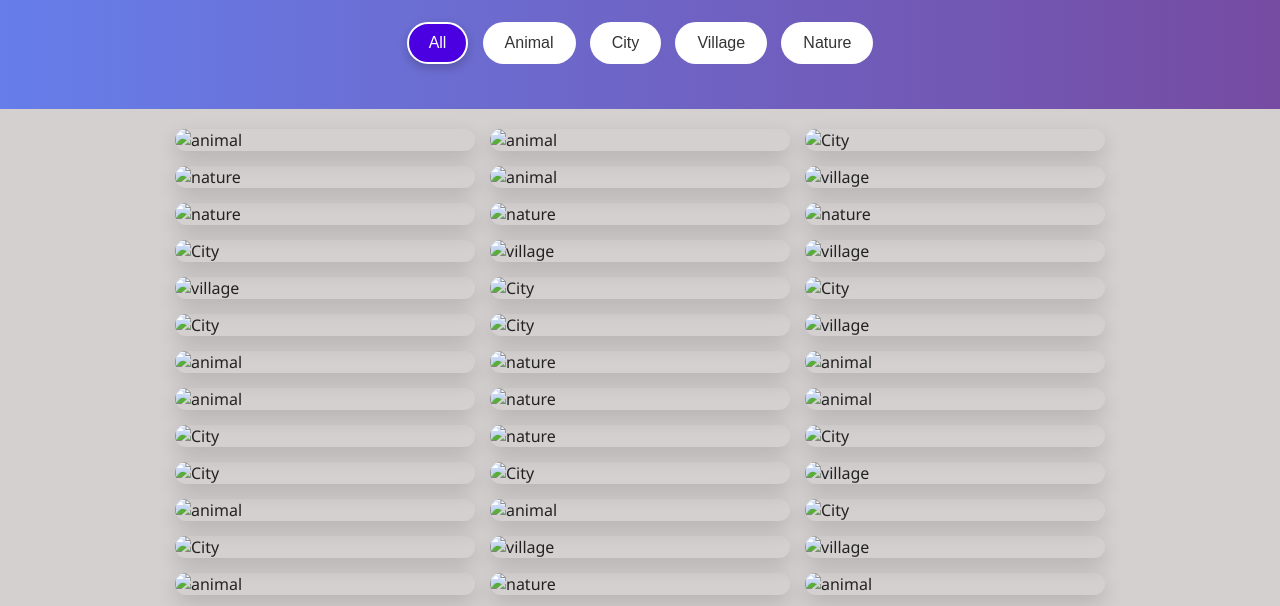
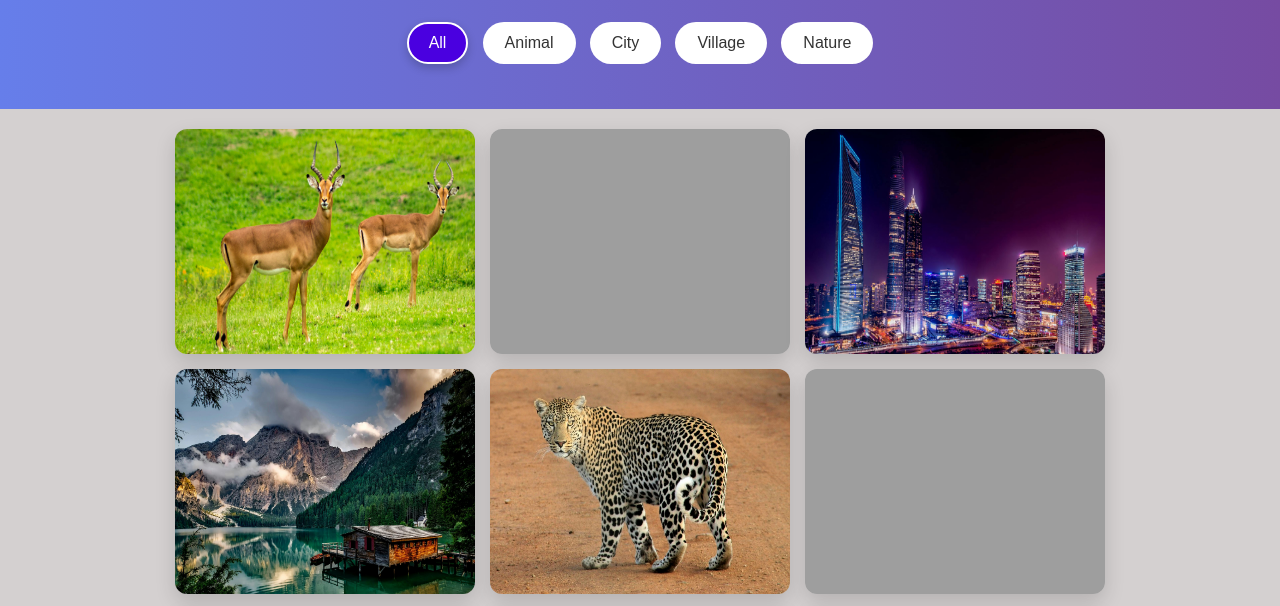
Before and after one commit to Ranjith0860/Image_gallery-codealpha, a plain HTML site: page index.html in a window 1280 px wide. Shown: the part 125-731 px from the top of the page. Drawn offline with Linux system fonts and the light colour scheme; the site is published under a folder, as on GitHub Pages, so addresses that start at the root find nothing.

Commit message:
done with images

```diff
--- a/index.html
+++ b/index.html
@@ -28,47 +28,47 @@
   <main>
     <div class="gallery" id="gallery">
       <!-- Add more if needed -->
-      <img src="/images/deer_animal.jpg" data-category="animal" alt="animal">
-      <img src="/images/a6.jpg" data-category="animal" alt="animal">
+      <img src="images/deer_animal.jpg" data-category="animal" alt="animal">
+      <img src="images/a6.jpg" data-category="animal" alt="animal">
 
-      <img src="/images/city1.jpg" data-category="city" alt="City">
-      <img src="/images/nature.jpg" data-category="nature" alt="nature">
-      <img src="/images/a1.jpg" data-category="animal" alt="animal">
-      <img src="/images/v1.jpg" data-category="village" alt="village">
-      <img src="/images/n3.jpg" data-category="nature" alt="nature">
-      <img src="/images/n4.jpg" data-category="nature" alt="nature">
-      <img src="/images/n1.jpg" data-category="nature" alt="nature">
-      <img src="/images/c1.jpg" data-category="city" alt="City">
-      <img src="/images/v2.jpg" data-category="village" alt="village">
-      <img src="/images/v3.jpg" data-category="village" alt="village">
-      <img src="/images/v4.jpg" data-category="village" alt="village">
-      <img src="/images/c5.jpg" data-category="city" alt="City">
-      <img src="/images/c6.jpg" data-category="city" alt="City">
-      <img src="/images/c7.jpg" data-category="city" alt="City">
-      <img src="/images/c8.jpg" data-category="city" alt="City">
-      <img src="/images/village1.jpg" data-category="village" alt="village">
-      <img src="/images/a2.jpg" data-category="animal" alt="animal">
-      <img src="/images/n2.jpg" data-category="nature" alt="nature">
-      <img src="/images/a4.jpg" data-category="animal" alt="animal">
-      <img src="/images/a5.jpg" data-category="animal" alt="animal">
-      <img src="/images/nature2.jpg" data-category="nature" alt="nature">
-      <img src="/images/elephant_animal.jpg" data-category="animal" alt="animal">
-      <img src="/images/city2.jpg" data-category="city" alt="City">
-      <img src="/images/nature3.jpg" data-category="nature" alt="nature">
-      <img src="/images/c2.jpg" data-category="city" alt="City">
-      <img src="/images/c3.jpg" data-category="city" alt="City">
-      <img src="/images/c4.jpg" data-category="city" alt="City">
-      <img src="/images/village2.jpg" data-category="village" alt="village">
-      <img src="/images/horse_animal.jpg" data-category="animal" alt="animal">
-      <img src="/images/a3.jpg" data-category="animal" alt="animal">
-      <img src="/images/city3.jpg" data-category="city" alt="City">
-      <img src="/images/city4.jpg" data-category="city" alt="City">
-      <img src="/images/village3.jpg" data-category="village" alt="village">
-      <img src="/images/village4.jpg" data-category="village" alt="village">
-      <img src="/images/ryno_animal.jpg" data-category="animal" alt="animal">
-      <img src="/images/nature4.jpg" data-category="nature" alt="nature">
+      <img src="images/city1.jpg" data-category="city" alt="City">
+      <img src="images/nature.jpg" data-category="nature" alt="nature">
+      <img src="images/a1.jpg" data-category="animal" alt="animal">
+      <img src="images/v1.jpg" data-category="village" alt="village">
+      <img src="images/n3.jpg" data-category="nature" alt="nature">
+      <img src="images/n4.jpg" data-category="nature" alt="nature">
+      <img src="images/n1.jpg" data-category="nature" alt="nature">
+      <img src="images/c1.jpg" data-category="city" alt="City">
+      <img src="images/v2.jpg" data-category="village" alt="village">
+      <img src="images/v3.jpg" data-category="village" alt="village">
+      <img src="images/v4.jpg" data-category="village" alt="village">
+      <img src="images/c5.jpg" data-category="city" alt="City">
+      <img src="images/c6.jpg" data-category="city" alt="City">
+      <img src="images/c7.jpg" data-category="city" alt="City">
+      <img src="images/c8.jpg" data-category="city" alt="City">
+      <img src="images/village1.jpg" data-category="village" alt="village">
+      <img src="images/a2.jpg" data-category="animal" alt="animal">
+      <img src="images/n2.jpg" data-category="nature" alt="nature">
+      <img src="images/a4.jpg" data-category="animal" alt="animal">
+      <img src="images/a5.jpg" data-category="animal" alt="animal">
+      <img src="images/nature2.jpg" data-category="nature" alt="nature">
+      <img src="images/elephant_animal.jpg" data-category="animal" alt="animal">
+      <img src="images/city2.jpg" data-category="city" alt="City">
+      <img src="images/nature3.jpg" data-category="nature" alt="nature">
+      <img src="images/c2.jpg" data-category="city" alt="City">
+      <img src="images/c3.jpg" data-category="city" alt="City">
+      <img src="images/c4.jpg" data-category="city" alt="City">
+      <img src="images/village2.jpg" data-category="village" alt="village">
+      <img src="images/horse_animal.jpg" data-category="animal" alt="animal">
+      <img src="images/a3.jpg" data-category="animal" alt="animal">
+      <img src="images/city3.jpg" data-category="city" alt="City">
+      <img src="images/city4.jpg" data-category="city" alt="City">
+      <img src="images/village3.jpg" data-category="village" alt="village">
+      <img src="images/village4.jpg" data-category="village" alt="village">
+      <img src="images/ryno_animal.jpg" data-category="animal" alt="animal">
+      <img src="images/nature4.jpg" data-category="nature" alt="nature">
 
-      <img src="/images/tiger_animal.jpg" data-category="animal" alt="animal">
+      <img src="images/tiger_animal.jpg" data-category="animal" alt="animal">
 
     </div>
   </main>
```
